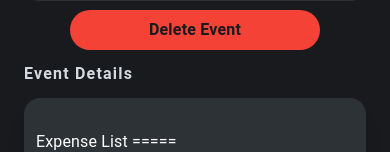
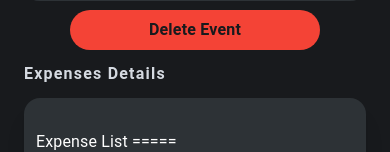
Before and after one commit to CWxMaxX/event-management-web-app, a Next.js app in the folder event-man-web-app/: page /project/1 in a window 390 px wide. Shown: the part 432-584 px from the top of the page. Built offline with nearby package versions, Linux system fonts and the light colour scheme; no server answers; the database is empty; sample sign-in values are in the browser's storage.

Commit message:
Responsive Design improved

```diff
--- a/event-man-web-app/components/Cards/backgroundCard.jsx
+++ b/event-man-web-app/components/Cards/backgroundCard.jsx
@@ -10,7 +10,7 @@ function BackgroundCard({ title, children, className }) {
         backgroundCard text-white "
       >
         <SectionColumn
-          className={"w-full overflow-y-auto max-h-[550px] custom-scrollbar "}
+          className={"w-full overflow-y-auto xl:max-h-[450px]  2xl:max-h-[650px]  custom-scrollbar "}
         >
           {children}
         </SectionColumn>
--- a/event-man-web-app/pages/project/[viewProject].jsx
+++ b/event-man-web-app/pages/project/[viewProject].jsx
@@ -101,7 +101,7 @@ function ViewProject() {
           </SectionColumn>
         </SectionColumn>
         <SectionColumn className={"w-full md:w-1/2  items-center"}>
-          <BackgroundCard title={"Event Details"}>
+          <BackgroundCard title={"Expenses Details"}>
             Expense List ====={" "}
             <pre className={"text-clip w-11/12"}>
               {" "}
```
